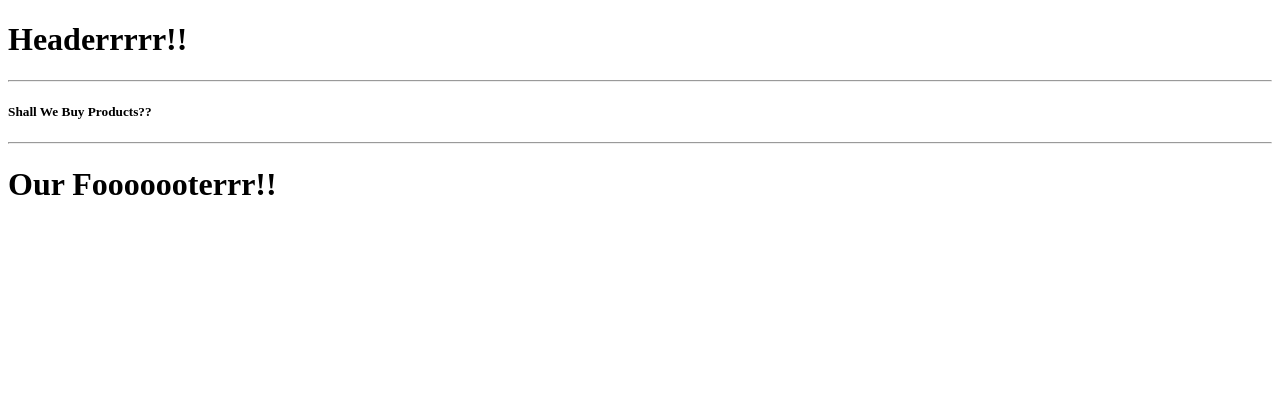
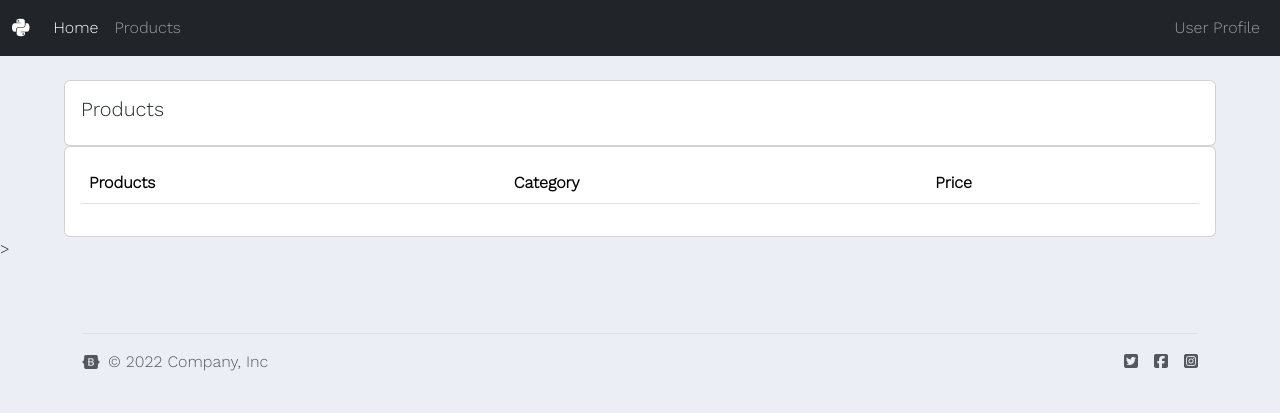
Before and after one commit to danulawa/django-app-v1, a Django app: page /products/ in a window 1280 px wide. Shown: the top 413 px of the page. Run offline with Django 4.2, Linux system fonts and the light colour scheme; tables that the repository leaves empty hold one stand-in row (values such as "Sample post"); lists and menus that the app fills with data are empty; some libraries are stand-ins or nearby versions.

Commit message:
templates-1

```diff
--- a/crm1/accounts/templates/accounts/base-pages/main.html
+++ b/crm1/accounts/templates/accounts/base-pages/main.html
@@ -5,18 +5,121 @@
 
         <title>CRM</title>
 
+        <!-- Bootstrap Content -->
+        <link href="https://cdn.jsdelivr.net/npm/bootstrap@5.3.0-alpha1/dist/css/bootstrap.min.css" rel="stylesheet" integrity="sha384-GLhlTQ8iRABdZLl6O3oVMWSktQOp6b7In1Zl3/Jr59b6EGGoI1aFkw7cmDA6j6gD" crossorigin="anonymous">
+        <script src="https://cdn.jsdelivr.net/npm/bootstrap@5.3.0-alpha1/dist/js/bootstrap.bundle.min.js" integrity="sha384-w76AqPfDkMBDXo30jS1Sgez6pr3x5MlQ1ZAGC+nuZB+EYdgRZgiwxhTBTkF7CXvN" crossorigin="anonymous"></script>
+        <script src="https://kit.fontawesome.com/128408ba4a.js" crossorigin="anonymous"></script>
+
+        <!-- Work Sans Font -->
+        <link rel="preconnect" href="https://fonts.googleapis.com"><link rel="preconnect" href="https://fonts.gstatic.com" crossorigin>
+        <link href="https://fonts.googleapis.com/css2?family=Work+Sans:wght@300&display=swap" rel="stylesheet">
+
+
+        <style>
+
+            :root{
+                --bg-color-1:#ebeff5;
+                --card-color-1:#4cb4c7;
+                --card-color-2:#7abecc;
+                --card-color-3:#7cd1c0;
+            }
+
+            body{
+            font-family: 'Work Sans', sans-serif;
+            background-color: var(--bg-color-1);
+            }
+
+            .bd-placeholder-img {
+            font-size: 1.125rem;
+            text-anchor: middle;
+            -webkit-user-select: none;
+            -moz-user-select: none;
+            user-select: none;
+            }
+
+            @media (min-width: 768px) {
+            .bd-placeholder-img-lg {
+                font-size: 3.5rem;
+            }
+            }
+
+            .b-example-divider {
+            height: 3rem;
+            background-color: rgba(0, 0, 0, .1);
+            border: solid rgba(0, 0, 0, .15);
+            border-width: 1px 0;
+            box-shadow: inset 0 .5em 1.5em rgba(0, 0, 0, .1), inset 0 .125em .5em rgba(0, 0, 0, .15);
+            }
+
+            .b-example-vr {
+            flex-shrink: 0;
+            width: 1.5rem;
+            height: 100vh;
+            }
+
+            .bi {
+            vertical-align: -.125em;
+            fill: currentColor;
+            }
+
+            .nav-scroller {
+            position: relative;
+            z-index: 2;
+            height: 2.75rem;
+            overflow-y: hidden;
+            }
+
+            .nav-scroller .nav {
+            display: flex;
+            flex-wrap: nowrap;
+            padding-bottom: 1rem;
+            margin-top: -1px;
+            overflow-x: auto;
+            text-align: center;
+            white-space: nowrap;
+            -webkit-overflow-scrolling: touch;
+            }
+
+            .body-content{
+                padding-left: 5%;
+                padding-right: 5%;
+            }
+
+            .table-style-1{
+                padding-top: 2.5%;
+            }
+
+            #total-orders{
+                background-color: var(--card-color-1);
+            }
+
+            #orders-delivered{
+                background-color: var(--card-color-2);
+            }
+
+            #orders-pending{
+                background-color: var(--card-color-3);
+            }
+
+
+        </style>
+
+
     </head>
 
     <body>
 
         {% include 'accounts/sub-components/navbar.html' %}
 
+        <div class="body-content">
+
         {% block content %}
 
         {% endblock %}
 
-        <hr>
-        <h1>Our Fooooooterrr!!</h1>
+        </div>>
+
+        {% include 'accounts/sub-components/footer.html' %}
 
     </body>
 
--- a/crm1/accounts/templates/accounts/products.html
+++ b/crm1/accounts/templates/accounts/products.html
@@ -2,6 +2,25 @@
 
 {% block content %}
 
-    <h5> Shall We Buy Products?? </h5>
+<br>
+
+<div class="row">
+    <div class="col-md">
+        <div class="card card-body">
+            <h5>Products</h5>
+        </div>
+        <div class="card card-body">
+
+            <table class="table">
+                <tr>
+                    <th>Products</th>
+                    <th>Category</th>
+                    <th>Price</th>
+                </tr>
+            </table>
+
+        </div>
+    </div>
+</div>
 
 {% endblock %}
--- /dev/null
+++ b/crm1/accounts/templates/accounts/sub-components/footer.html
@@ -0,0 +1,18 @@
+<br><br><br>
+
+<div class="container">
+    <footer class="d-flex flex-wrap justify-content-between align-items-center py-3 my-4 border-top text-white">
+        <div class="col-md-4 d-flex align-items-center">
+        <a href="/" class="mb-3 me-2 mb-md-0 text-muted text-decoration-none lh-1">
+            <i class="fa-brands fa-bootstrap"></i>
+        </a>
+        <span class="mb-3 mb-md-0 text-muted">&copy; 2022 Company, Inc</span>
+        </div>
+
+        <ul class="nav col-md-4 justify-content-end list-unstyled d-flex">
+        <li class="ms-3"><a class="text-muted" href="#"><i class="fa-brands fa-square-twitter"></i></a></li>
+        <li class="ms-3"><a class="text-muted" href="#"><i class="fa-brands fa-square-facebook"></i></a></li>
+        <li class="ms-3"><a class="text-muted" href="#"><i class="fa-brands fa-square-instagram"></i></a></li>
+        </ul>
+    </footer>
+</div>
--- a/crm1/accounts/templates/accounts/sub-components/navbar.html
+++ b/crm1/accounts/templates/accounts/sub-components/navbar.html
@@ -1,2 +1,23 @@
-<h1>Headerrrrr!!</h1>
-<hr>
+<nav class="navbar navbar-expand-lg navbar-dark bg-dark">
+    <div class="container-fluid">
+    <a class="navbar-brand" href="#"><i class="fa-brands fa-python"></i></a>
+    <button class="navbar-toggler" type="button" data-bs-toggle="collapse" data-bs-target="#navbarText" aria-controls="navbarText" aria-expanded="false" aria-label="Toggle navigation">
+        <span class="navbar-toggler-icon"></span>
+    </button>
+    <div class="collapse navbar-collapse" id="navbarText">
+        <ul class="navbar-nav me-auto mb-2 mb-lg-0">
+        <li class="nav-item">
+            <a class="nav-link active" aria-current="page" href="#">Home</a>
+        </li>
+        <li class="nav-item">
+            <a class="nav-link" href="#">Products</a>
+        </li>
+        </ul>
+        <ul class="nav navbar-nav justify-content-end">
+            <li class="nav-item">
+            <a class="nav-link" aria-current="page" href="#">User Profile</a>
+            </li>
+        </ul>
+    </div>
+    </div>
+</nav>
```
Also changed, not shown: crm1/accounts/templates/accounts/dashboard.html (+43 -1 lines), crm1/accounts/templates/accounts/sub-components/stats.html (added, +44 -0 lines).
